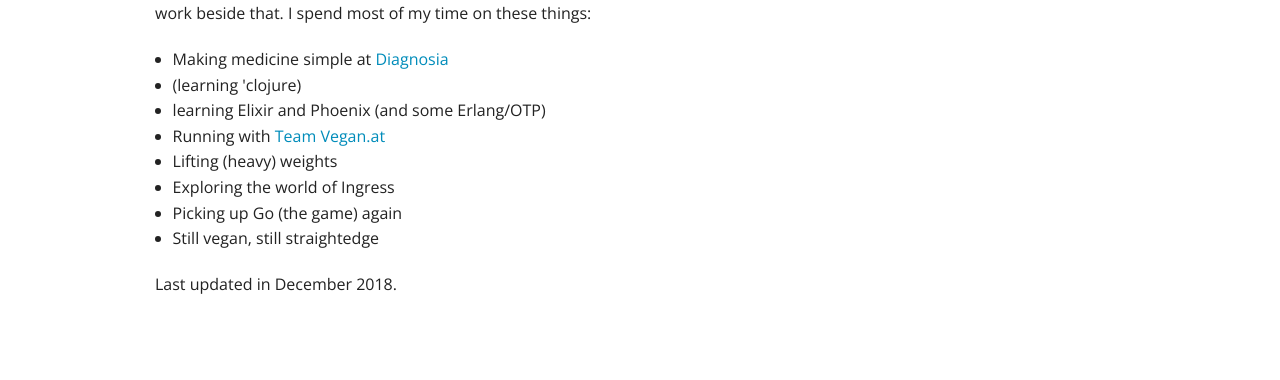
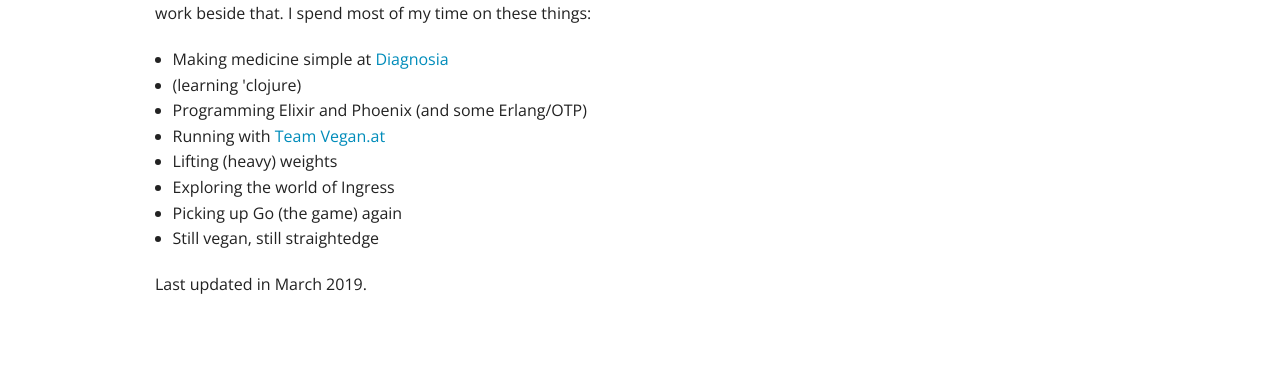
Before and after one commit to Sgoettschkes/sgoettschkes.github.io, a Jekyll site: the page built from now.html, in a window 1280 px wide. Shown: the part 733-1113 px from the top of the page. Built offline with Jekyll 4.4.1, drawn with Linux system fonts in a browser that asks for light colours; nearby versions of some CDN libraries; Markdown is read by kramdown in place of the engine named in the settings.

Commit message:
Update now page

```diff
--- a/_data/now.yml
+++ b/_data/now.yml
@@ -1,6 +1,6 @@
 - Making medicine simple at <a href="http://www.diagnosia.com">Diagnosia</a>
 - "(learning 'clojure)"
-- learning Elixir and Phoenix (and some Erlang/OTP)
+- Programming Elixir and Phoenix (and some Erlang/OTP)
 - Running with <a href="http://www.teamvegan.at">Team Vegan.at</a>
 - Lifting (heavy) weights
 - Exploring the world of Ingress
--- a/now.html
+++ b/now.html
@@ -19,4 +19,4 @@ I spend most of my time on these things:</p>
     {% endfor %}
 </ul>
 
-<p>Last updated in December 2018.</p>
+<p>Last updated in March 2019.<p>
```
